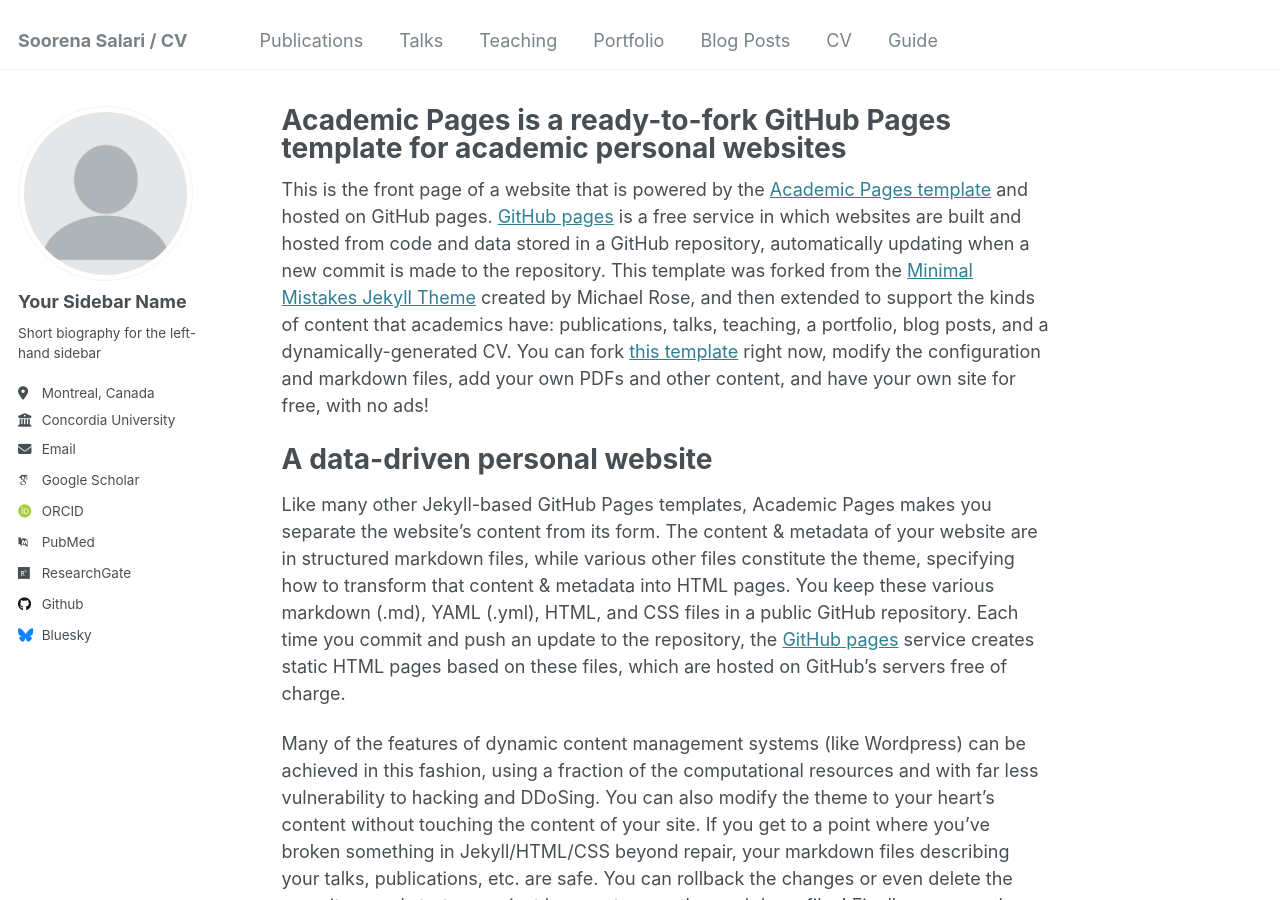
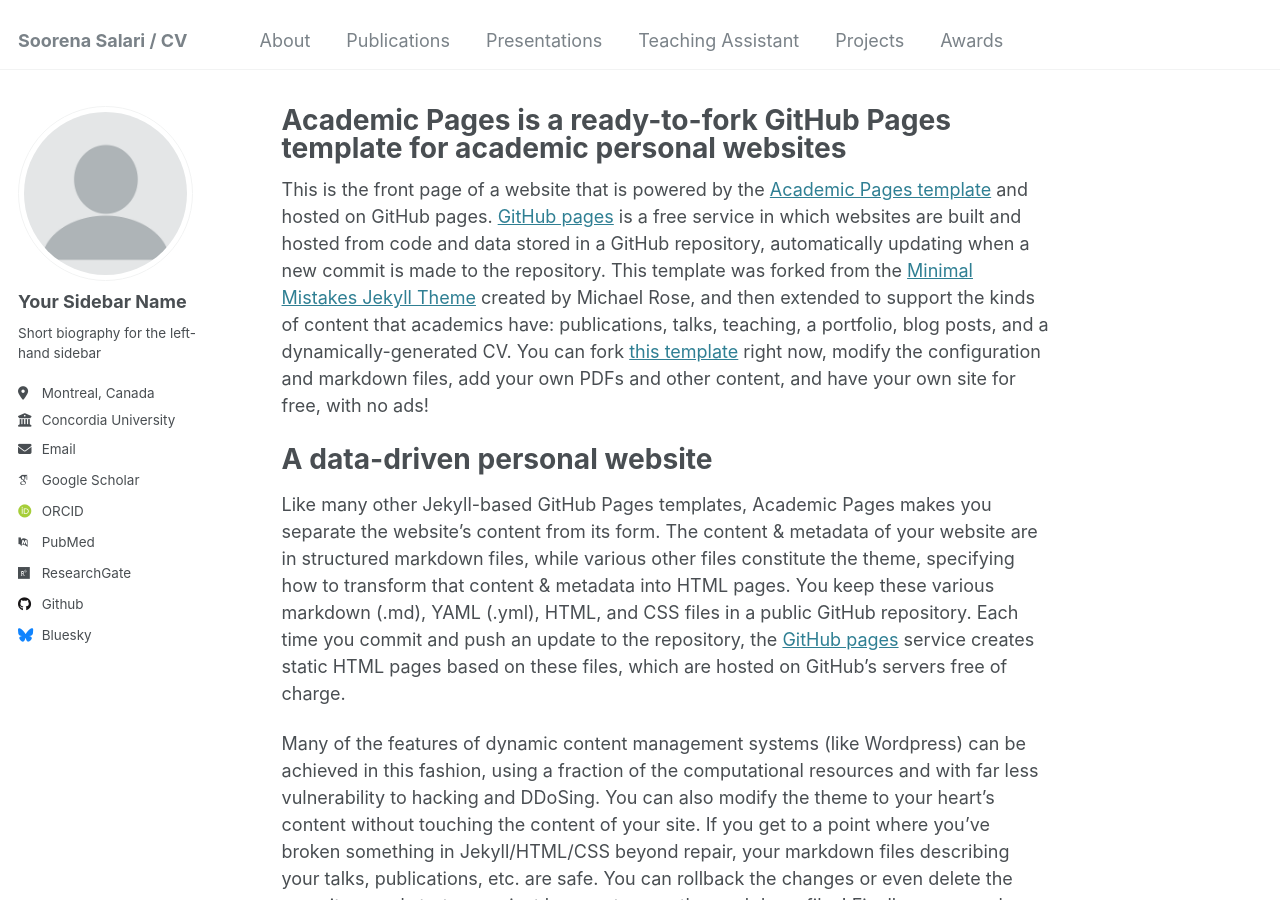
Before and after one commit to soorenasalari/soorenasalari.github.io, a Jekyll site: the page built from _pages/about.md, in a window 1280 px wide and 900 px high. Built offline with Jekyll 4.4.1, drawn with Linux system fonts in a browser that asks for light colours; some web fonts are replaced.

Commit message:
Update navigation.yml
Signed-off-by: Soorena Salari <73616711+soorenasalari@users.noreply.github.com>

```diff
--- a/_data/navigation.yml
+++ b/_data/navigation.yml
@@ -4,24 +4,29 @@
 # links. Removing a link prevents it from showing in the header, but does not
 # prevent it from being included in the site.
 
+
 main:
+  - title: "About"
+    url: /about/
+
   - title: "Publications"
     url: /publications/
 
-  - title: "Talks"
-    url: /talks/
+  - title: "Presentations"
+    url: /presentations/
 
-  - title: "Teaching"
+  - title: "Teaching Assistant"
     url: /teaching/
 
-  - title: "Portfolio"
-    url: /portfolio/
+  - title: "Projects"
+    url: /projects/
 
-  - title: "Blog Posts"
-    url: /year-archive/
+  - title: "Awards"
+    url: /awards/
 
-  - title: "CV"
-    url: /cv/
 
-  - title: "Guide"
-    url: /markdown/
+#  - title: "Blog Posts"
+#    url: /year-archive/
+
+#  - title: "CV"
+#   url: /cv/
```
